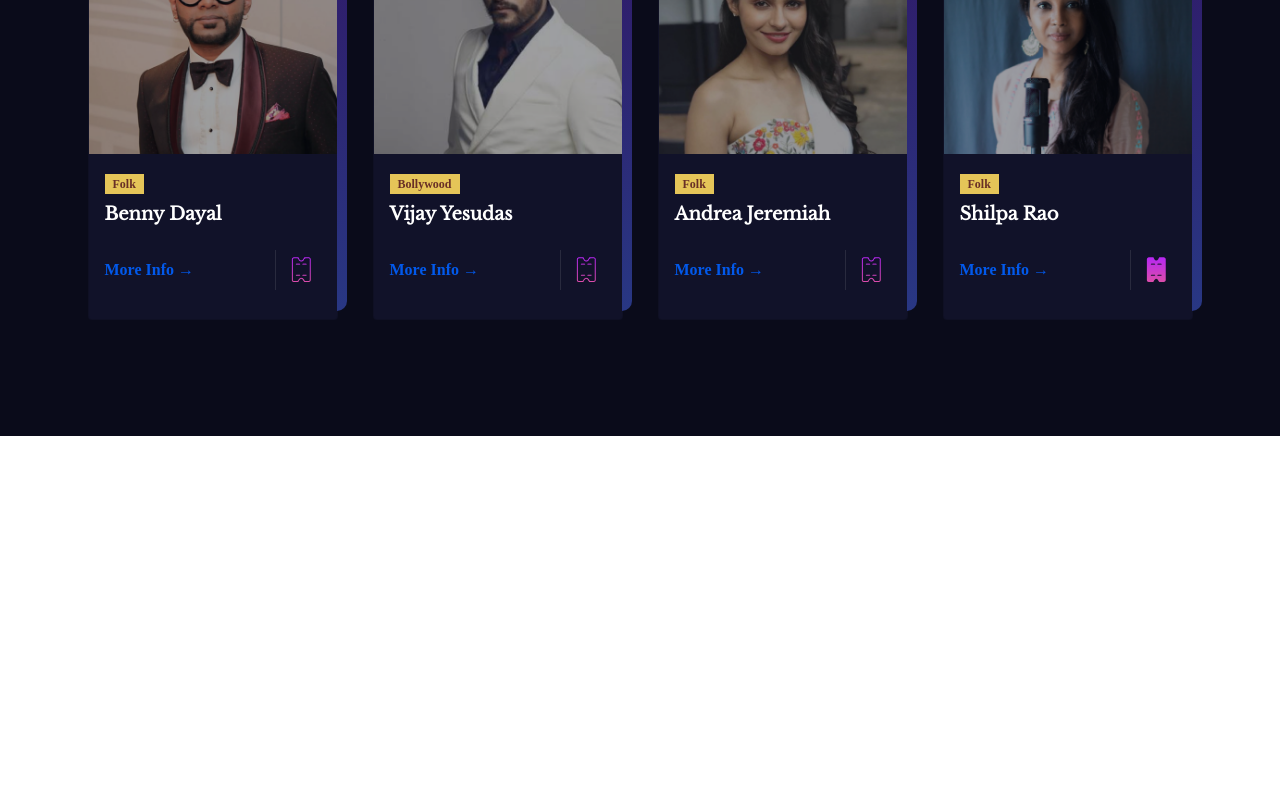
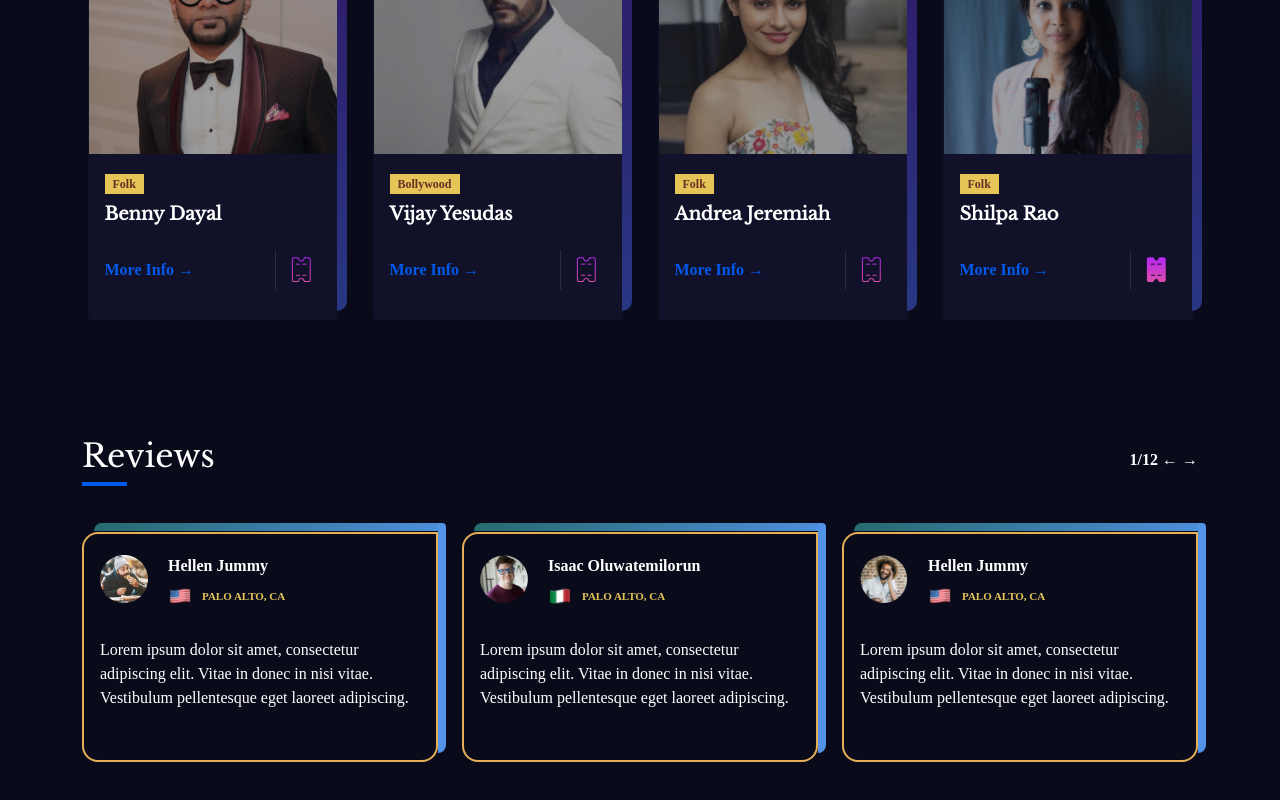
Before and after one commit to Farhad16/Homejam, a React (Create React App) app: page / in a window 1280 px wide. Shown: the part 882-1682 px from the top of the page. Before the commit the page ends 1318 px from the top, so only its background shows below. Built offline with nearby package versions, Linux system fonts and the light colour scheme.

Commit message:
Reviews section added

```diff
--- a/src/App.js
+++ b/src/App.js
@@ -1,5 +1,6 @@
 import './App.scss';
 import HeaderContainer from './components/HeaderContainer/HeaderContainer';
+import Reviews from './components/Reviews/Reviews';
 import UpcomingShows from './components/UpcomingShows/UpcomingShows';
 
 function App() {
@@ -7,6 +8,7 @@ function App() {
     <div className="App">
       <HeaderContainer />
       <UpcomingShows />
+      <Reviews />
     </div>
   );
 }
--- /dev/null
+++ b/src/components/Reviews/Reviews.js
@@ -0,0 +1,43 @@
+import React from 'react';
+import './Reviews.scss';
+import ReviewsData from '../../utils/reviewData';
+
+const Reviews = () => {
+  return (
+    <div className="review-container pb-5 ">
+      <div className="container">
+        <div className="label">
+          <h2>Reviews</h2>
+          <span>1/12 &#8592; &#8594;</span>
+        </div>
+        <div className="reviews my-5 row">
+          {
+            ReviewsData.map((data, i) =>
+              <div className="col-md-6 col-sm-12 col-lg-4 review-data" key={i}>
+                <div className="card">
+                  <div className="card-body">
+                    <div className="card-title">
+                      <img src={data.img} alt="" />
+                      <div className="about">
+                        <span>{data.name}</span>
+                        <div className="location">
+                          <img src={data.flag} alt="" />
+                          <span>{data.location}</span>
+                        </div>
+                      </div>
+                    </div>
+                    <p className="card-text">
+                      {data.comments}
+                    </p>
+                  </div>
+                </div>
+              </div>)
+          }
+
+        </div>
+      </div>
+    </div>
+  );
+};
+
+export default Reviews;
--- /dev/null
+++ b/src/components/Reviews/Reviews.scss
@@ -0,0 +1,154 @@
+.review-container {
+  & .label {
+    & span {
+      color: #fff !important;
+    }
+  }
+
+  & .reviews {
+    & .review-data {
+      display: flex;
+      justify-content: center;
+      align-items: center;
+      margin-bottom: 20px;
+
+      & .card {
+        background: #0A0B1A;
+        border: 2px solid #E5AF56;
+        border-radius: 16px;
+        border-top-right-radius: 0px;
+        width: 360px;
+        height: 230px;
+
+        &::before {
+          content: "";
+          position: absolute;
+          width: 98%;
+          height: 8px;
+          background: linear-gradient(143.63deg, #276C73 5.43%, #5293E8 110.6%);
+          top: -11px;
+          left: 10px;
+          border-top-left-radius: 10px;
+        }
+
+        &::after {
+          content: "";
+          position: absolute;
+          width: 8px;
+          height: 230px;
+          background: linear-gradient(143.63deg, #5293E8 110.6%, #276C73 5.43%);
+          top: -11px;
+          right: -10px;
+          border-top-right-radius: 5px;
+          border-bottom-right-radius: 10px;
+        }
+
+        & .card-body {
+          & .work_at {
+            background: #E5C558;
+            font-family: Nunito;
+            font-style: normal;
+            font-weight: 600;
+            font-size: 12px;
+            line-height: 14px;
+            color: #682F26;
+            padding: 3px 8px;
+          }
+
+          & h3 {
+            font-family: Libre Baskerville;
+            font-style: normal;
+            font-weight: bold;
+            font-size: 18px;
+            line-height: 40px;
+            color: #FFFFFF;
+          }
+
+          & .more {
+            display: flex;
+            justify-content: space-between;
+            align-items: center;
+            position: relative;
+
+            & span {
+              font-family: Nunito;
+              font-style: normal;
+              font-weight: 600;
+              font-size: 16px;
+              line-height: 32px;
+              color: #0259EB;
+            }
+
+            & img {
+              height: 40px;
+              width: 40px;
+            }
+
+            &::after {
+              content: "";
+              width: 1px;
+              height: 40px;
+              background: #FFFFFF;
+              opacity: .1;
+              position: absolute;
+              right: 45px;
+            }
+          }
+
+          & .card-title {
+            display: flex;
+            justify-content: flex-start;
+            align-items: center;
+
+            & img {
+              width: 48px;
+              height: 48px;
+            }
+
+            & .about {
+              margin-left: 20px;
+
+              & span {
+                font-family: Quattrocento;
+                font-style: normal;
+                font-weight: bold;
+                font-size: 16px;
+                line-height: 32px;
+                color: #FFFFFF;
+              }
+
+              & .location {
+                & img {
+                  width: 24px;
+                  height: 24px;
+                }
+
+                & span {
+                  font-family: Nunito;
+                  font-style: normal;
+                  font-weight: 600;
+                  font-size: 11px;
+                  line-height: 16px;
+                  text-transform: uppercase;
+                  color: #E5C558;
+                  margin-left: 10px;
+                }
+              }
+            }
+          }
+        }
+
+        & .card-text {
+          font-family: Nunito;
+          font-style: normal;
+          font-weight: normal;
+          font-size: 16px;
+          line-height: 24px;
+          color: #FFFFFF;
+          margin-top: 30px;
+        }
+      }
+    }
+  }
+
+}
--- /dev/null
+++ b/src/utils/reviewData.js
@@ -0,0 +1,35 @@
+import Hellen from '../assets/images/hellen.png';
+import Isaac from '../assets/images/Isaac.png';
+import Jummy from '../assets/images/jummy.png';
+import USA from '../assets/images/usa.png';
+import Italy from '../assets/images/italy.png';
+
+
+const reviewsData = [
+  {
+    id: '1',
+    name: 'Hellen Jummy',
+    comments: 'Lorem ipsum dolor sit amet, consectetur adipiscing elit. Vitae in donec in nisi vitae. Vestibulum pellentesque eget laoreet adipiscing.',
+    img: Hellen,
+    flag: USA,
+    location: 'Palo Alto, CA'
+  },
+  {
+    id: '2',
+    name: 'Isaac Oluwatemilorun',
+    comments: 'Lorem ipsum dolor sit amet, consectetur adipiscing elit. Vitae in donec in nisi vitae. Vestibulum pellentesque eget laoreet adipiscing.',
+    img: Isaac,
+    flag: Italy,
+    location: 'Palo Alto, CA'
+  },
+  {
+    id: '3',
+    name: 'Hellen Jummy',
+    comments: 'Lorem ipsum dolor sit amet, consectetur adipiscing elit. Vitae in donec in nisi vitae. Vestibulum pellentesque eget laoreet adipiscing.',
+    img: Jummy,
+    flag: USA,
+    location: 'Palo Alto, CA'
+  },
+]
+
+export default reviewsData;
```
